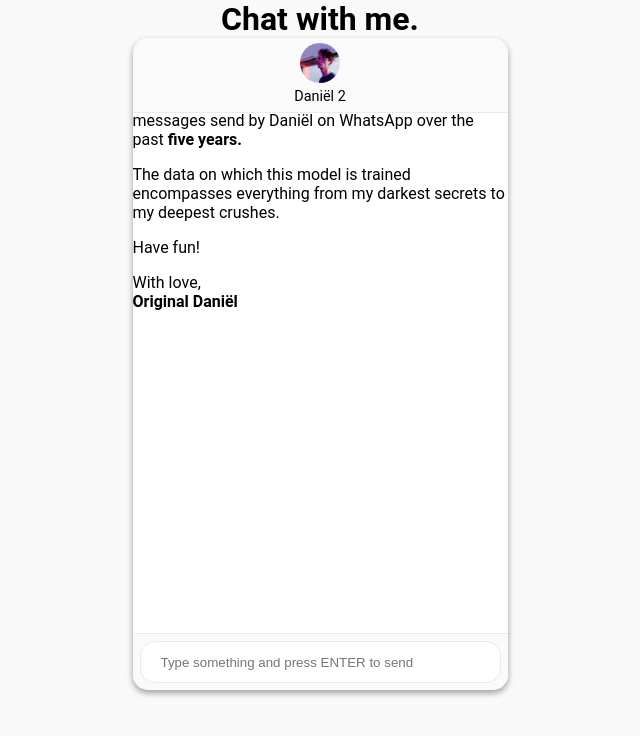
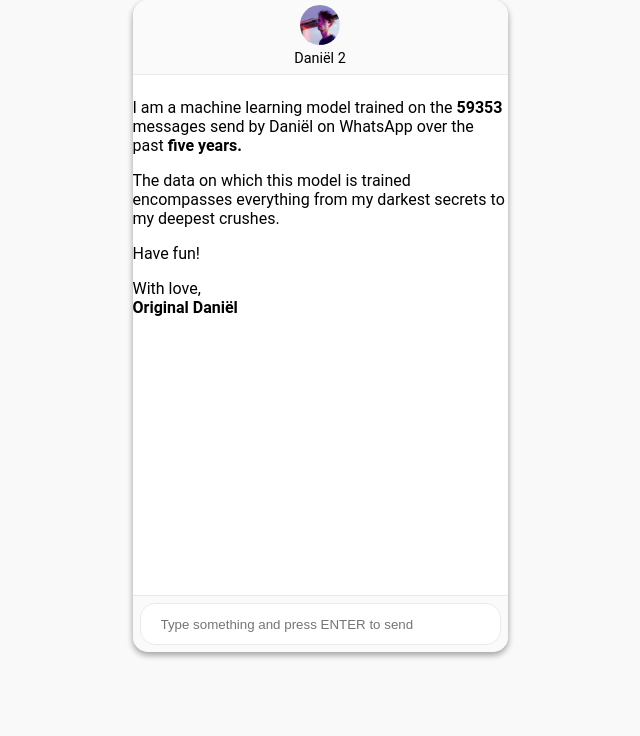
Before and after one commit to dpkn/self-portrait, a Vue app: page / in a window 1280 px wide. Shown: the top 736 px of the page, without its empty margins (320-960 px from the left). Built offline with nearby package versions, Linux system fonts and the light colour scheme.

Commit message:
Removed title. too distracting

```diff
--- a/src/App.vue
+++ b/src/App.vue
@@ -1,7 +1,5 @@
 <template>
   <div id="app">
-    <h1>Chat with me.</h1>
-
     <ChatWindow/>
   </div>
 </template>
@@ -30,7 +28,7 @@ html, body, #app {
 }
 h1{
   max-width:500px;
-  margin: 0 auto;
+  margin: 30px auto;
   text-align: center;
   font-size:2em;
 }
```
